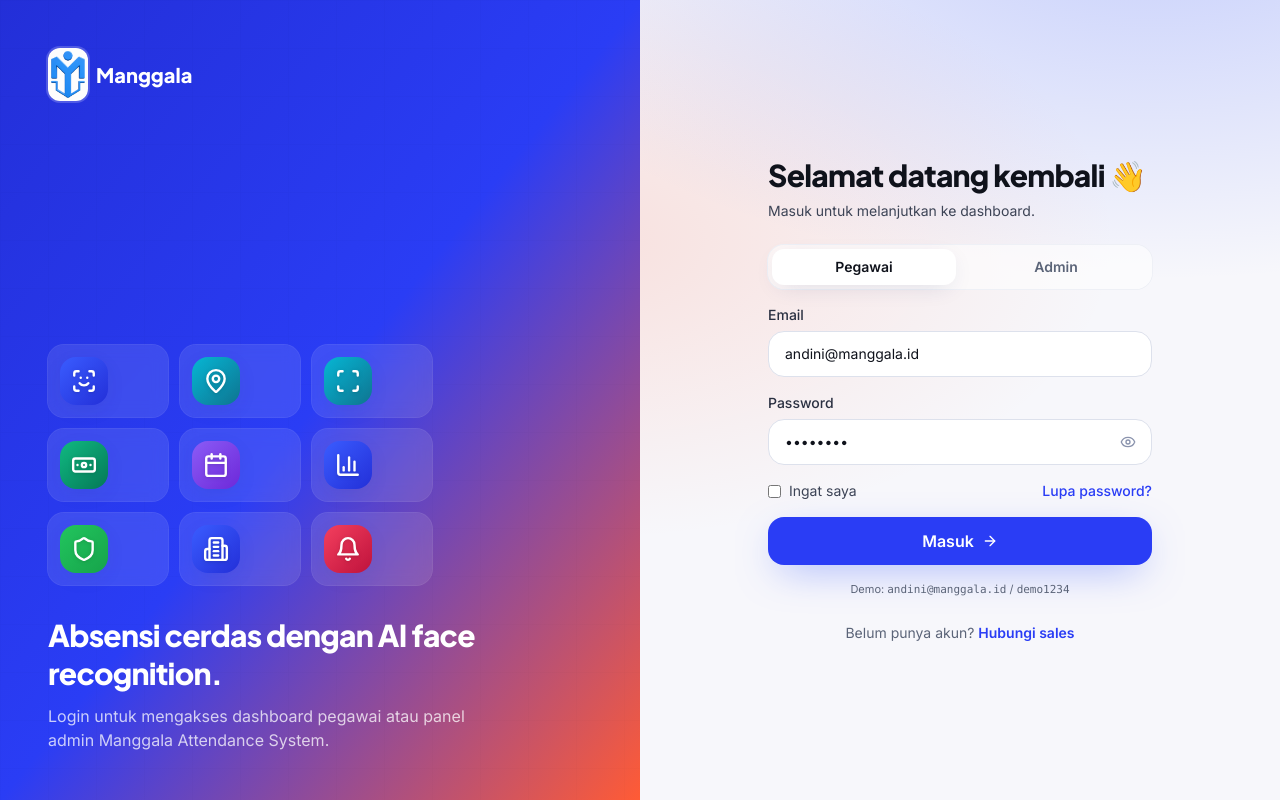
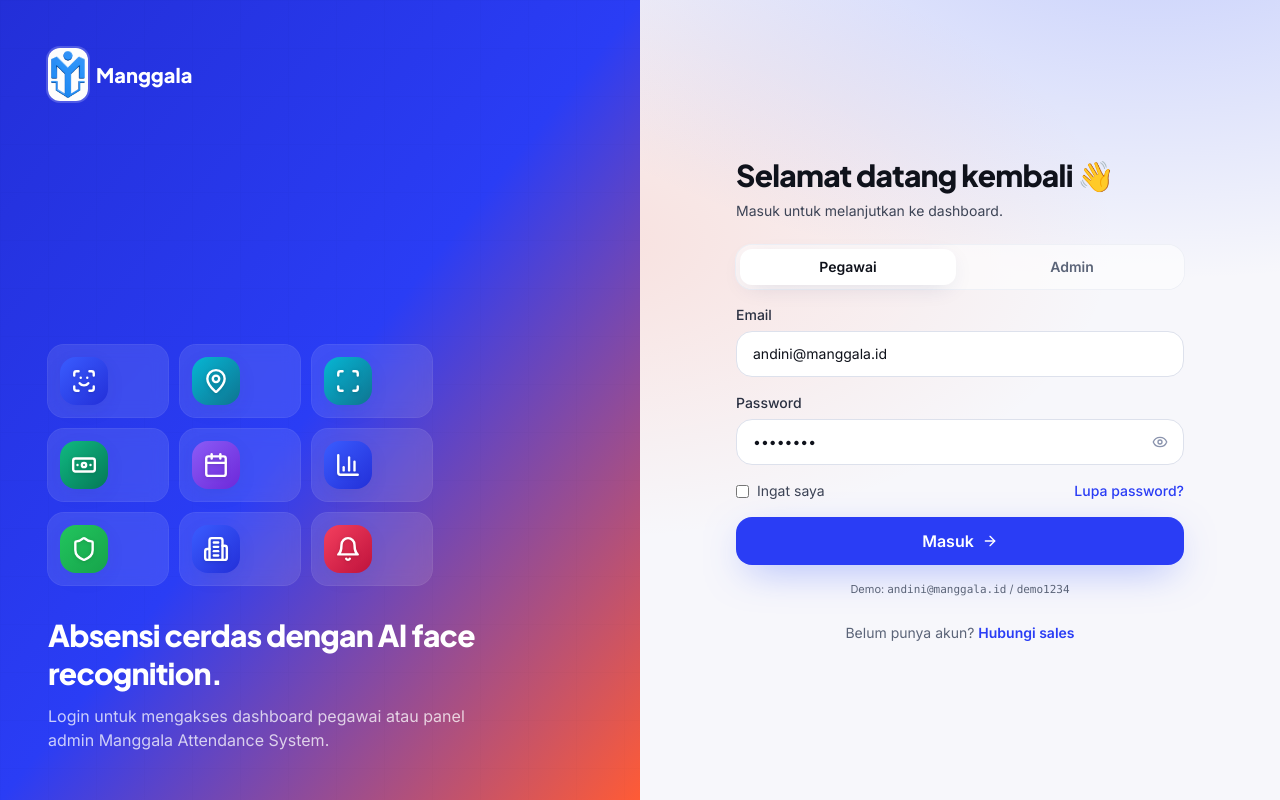
Before and after one commit to AnfalBlank/hrissaas, a Next.js app: page /login in a window 1280 px wide. Built offline with nearby package versions, Linux system fonts and the light colour scheme.

Commit message:
fix: login form centering — widen max-w + add mx-auto + more padding
Form login terlihat nyangkut di kanan dengan ruang kosong banyak
di kiri. Fix: max-w-sm → max-w-md, tambah mx-auto, padding lg:p-16.

```diff
--- a/src/app/login/page.tsx
+++ b/src/app/login/page.tsx
@@ -104,8 +104,8 @@ function LoginInner() {
         </div>
       </div>
 
-      <div className="flex items-center justify-center p-6 md:p-12 bg-hero-gradient">
-        <div className="w-full max-w-sm">
+      <div className="flex items-center justify-center p-6 md:p-12 lg:p-16 bg-hero-gradient">
+        <div className="w-full max-w-md mx-auto">
           <Link href="/" className="lg:hidden mb-6 inline-flex items-center gap-2">
             <Logo size={36} />
             <span className="font-display text-lg font-extrabold">Manggala</span>
```
